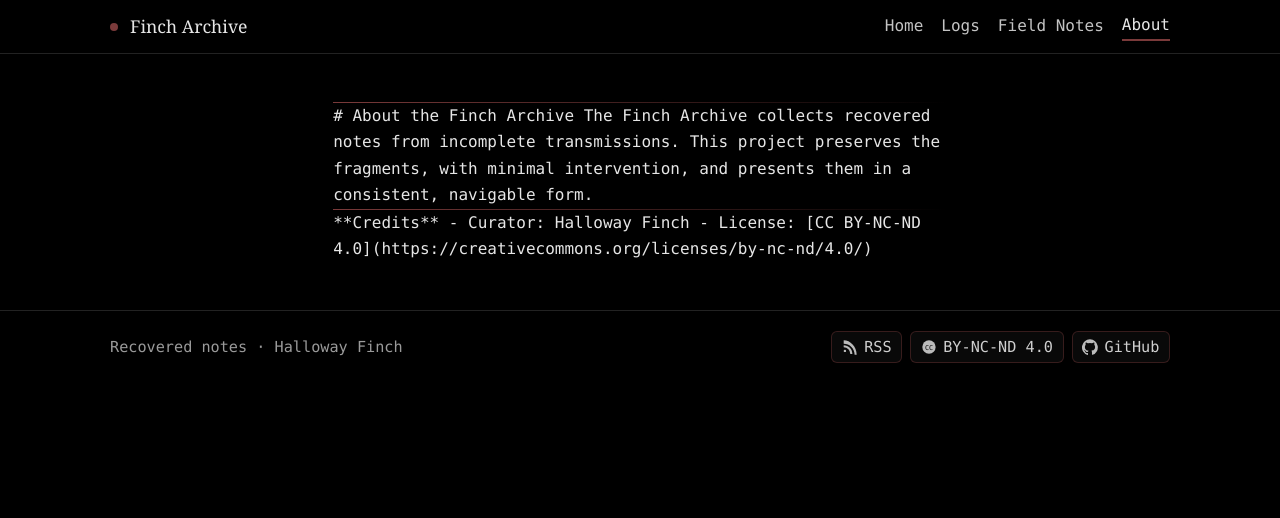
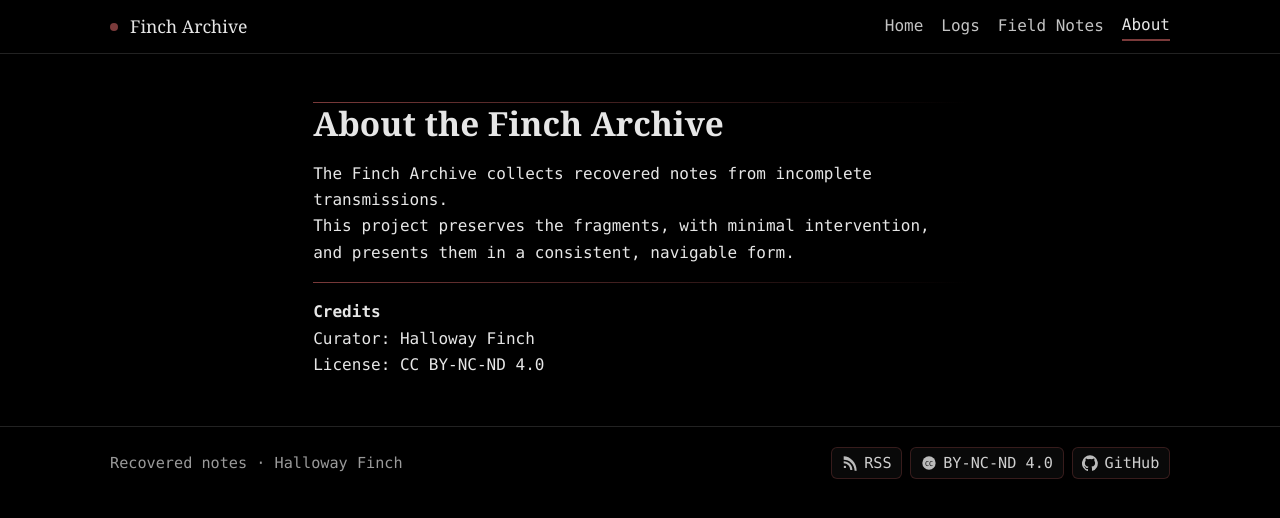
Before and after one commit to HallowayFinch/fincharchive.com, a Jekyll site: the page built from about.md, in a window 1280 px wide. Shown: the top 518 px of the page. Built offline with Jekyll 4.4.1, drawn with Linux system fonts in a browser that asks for light colours.

Commit message:
Update about.md

```diff
--- a/about.md
+++ b/about.md
@@ -4,18 +4,16 @@ title: About
 permalink: /about/
 ---
 
-<section class="container">
-  <header class="rule"></header>
-  # About the Finch Archive
+<div class="rule"></div>
 
-  The Finch Archive collects recovered notes from incomplete transmissions.
+# About the Finch Archive
 
-  This project preserves the fragments, with minimal intervention, and presents them
-  in a consistent, navigable form.
+The Finch Archive collects recovered notes from incomplete transmissions.
+This project preserves the fragments, with minimal intervention, and presents them
+in a consistent, navigable form.
 
-  <div class="rule"></div>
+<div class="rule"></div>
 
-  **Credits**
-  - Curator: Halloway Finch
-  - License: [CC BY-NC-ND 4.0](https://creativecommons.org/licenses/by-nc-nd/4.0/)
-</section>
+**Credits**
+Curator: Halloway Finch
+License: [CC BY-NC-ND 4.0](https://creativecommons.org/licenses/by-nc-nd/4.0/)
```
